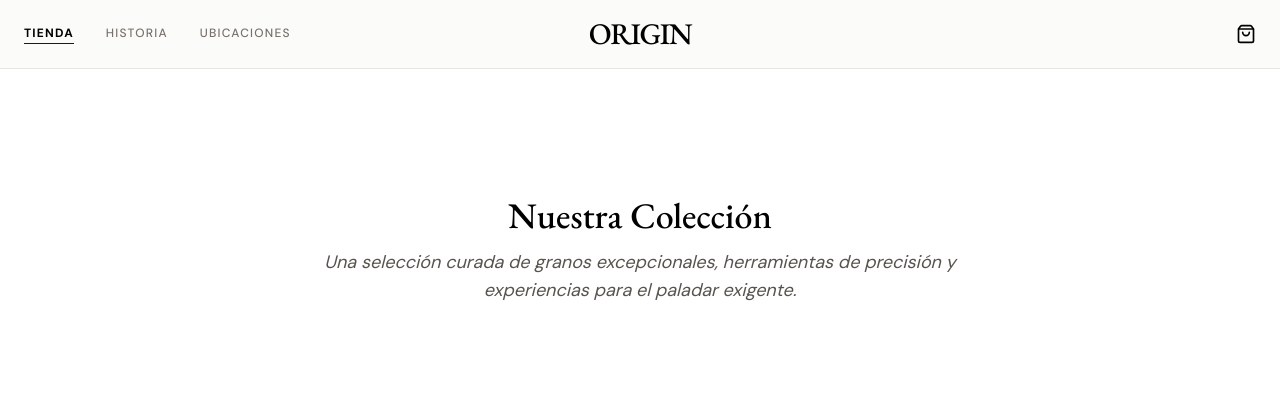
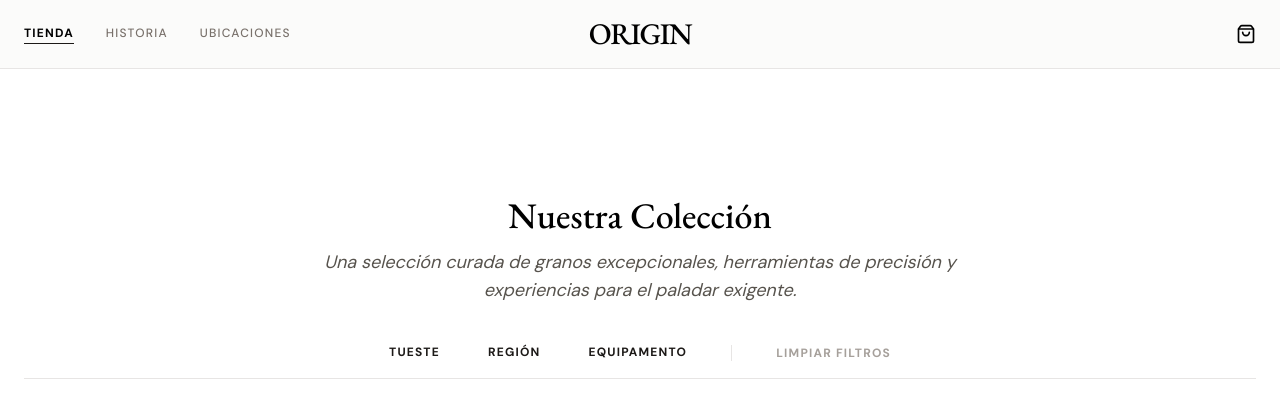
Before and after one commit to arturolguillen/devarturo-1-catalog-page, a Next.js app: page / in a window 1280 px wide. Shown: the top 418 px of the page. Built offline with nearby package versions, Linux system fonts and the light colour scheme.

Commit message:
Add FilterBar component and related subcomponents for improved filtering options

```diff
--- a/package.json
+++ b/package.json
@@ -3,7 +3,7 @@
   "version": "0.1.0",
   "private": true,
   "scripts": {
-    "dev": "next dev",
+    "dev": "next dev --experimental-https",
     "build": "next build",
     "start": "next start",
     "lint": "eslint"
--- a/src/app/page.tsx
+++ b/src/app/page.tsx
@@ -1,3 +1,7 @@
+import FilterBar from "@/components/FilterBar";
+import FilterBarButton from "@/components/FilterBarButton";
+import FilterBarClearButton from "@/components/FilterBarClearButton";
+import FilterBarSeparator from "@/components/FilterBarSeparator";
 import Navbar from "@/components/Navbar";
 import NavbarLinks from "@/components/NavbarLinks";
 import NavbarShoppingBagButton from "@/components/NavbarShoppingBagButton";
@@ -19,6 +23,13 @@ export default function Home() {
                     title={<PageHeaderTitle />}
                     description={<PageHeaderDescription />}
                 />
+                <FilterBar>
+                    <FilterBarButton>{'Tueste'}</FilterBarButton>
+                    <FilterBarButton>{'Región'}</FilterBarButton>
+                    <FilterBarButton>{'Equipamento'}</FilterBarButton>
+                    <FilterBarSeparator />
+                    <FilterBarClearButton>{'Limpiar filtros'}</FilterBarClearButton>
+                </FilterBar>
             </main>
         </>
     );
--- /dev/null
+++ b/src/components/FilterBar.tsx
@@ -0,0 +1,11 @@
+export default function FilterBar({ children }: {
+    children: React.ReactNode;
+}) {
+    return (
+        <section className="mb-12 px-6 max-w-7xl mx-auto translate-y-5 transition-all duration-700 ease-out delay-100">
+            <div className="flex flex-wrap justify-center items-center gap-6 border-b border-stone-200 pb-2">
+                {children}
+            </div>
+        </section>
+    );
+}
--- /dev/null
+++ b/src/components/FilterBarButton.tsx
@@ -0,0 +1,7 @@
+export default function FilterBarButton({ children }: {
+    children: React.ReactNode;
+}) {
+    return (
+        <button className="text-xs font-bold uppercase tracking-widest text-stone-900 px-3 py-2 border-b-2 border-transparent hover:border-stone-900 cursor-pointer">{children}</button>
+    );
+}
--- /dev/null
+++ b/src/components/FilterBarClearButton.tsx
@@ -0,0 +1,7 @@
+export default function FilterBarClearButton({ children }: {
+    children: React.ReactNode;
+}) {
+    return (
+        <button className="text-xs font-bold uppercase tracking-widest text-stone-400 px-3 py-2 hover:text-stone-900 transition-colors cursor-pointer">{children}</button>
+    );
+}
--- /dev/null
+++ b/src/components/FilterBarSeparator.tsx
@@ -0,0 +1,5 @@
+export default function FilterBarSeparator() {
+    return (
+        <div className="h-4 w-px bg-stone-200 mx-2"></div>
+    );
+}
```
Also changed, not shown: 1 other file (tests, documents, lock files or other folders).
